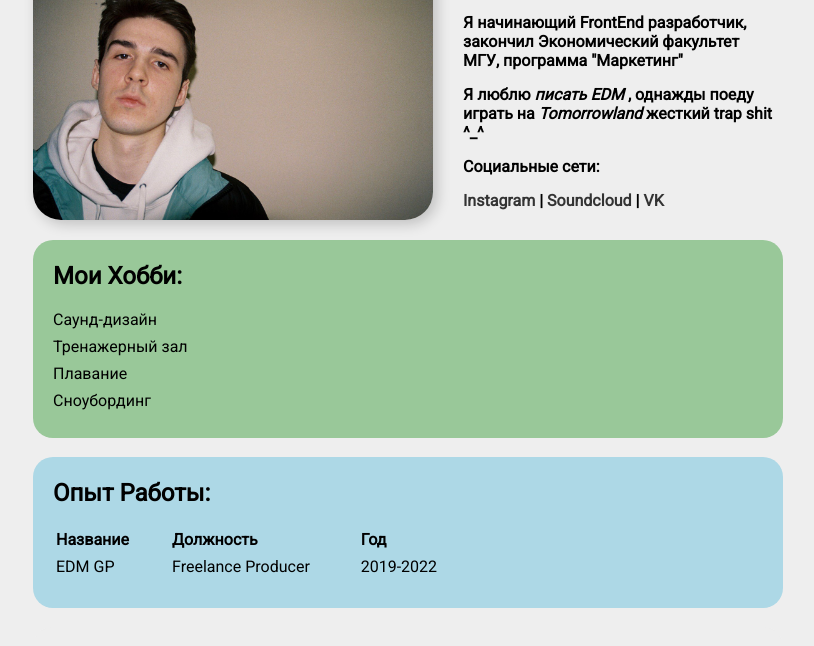
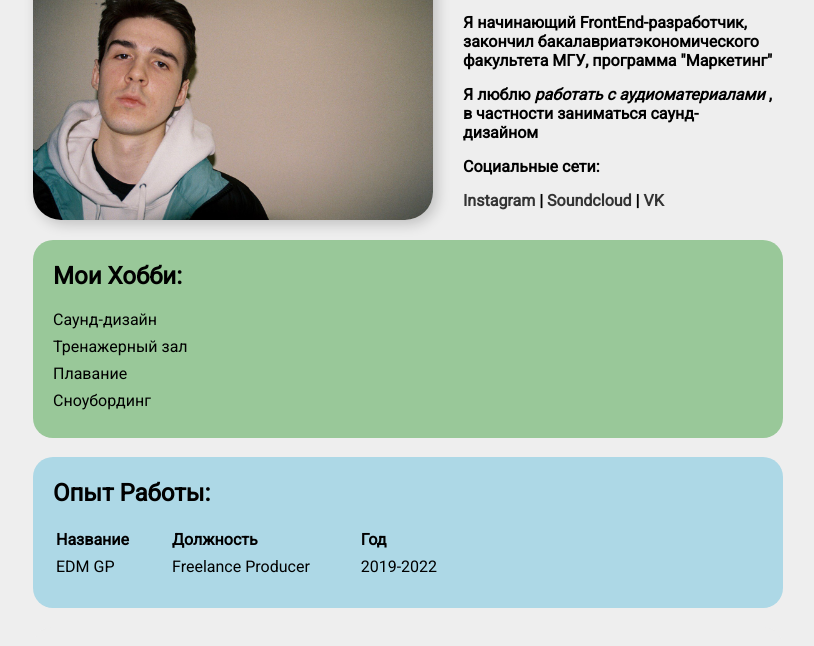
Before and after one commit to HAHAMODE69/resume, a plain HTML site: page index.html in a window 1280 px wide. Shown: the part 78-724 px from the top of the page, without its empty margins (232-1046 px from the left). Drawn offline with Linux system fonts and the light colour scheme.

Commit message:
Update index.html

```diff
--- a/index.html
+++ b/index.html
@@ -29,9 +29,9 @@
 
                     <h1>Кирилл Утин</h1>
 
-                    <p>Я начинающий <strong>FrontEnd разработчик</strong>, закончил <strong>Экономический факультет МГУ</strong>, программа <strong>"Маркетинг"</strong></p>
+                    <p>Я начинающий <strong>FrontEnd-разработчик</strong>, закончил бакалавриат<strong>экономического факультета МГУ</strong>, программа <strong>"Маркетинг"</strong></p>
 
-                    <p>Я люблю <em>писать EDM</em> , однажды поеду играть на <strong><em>Tomorrowland</em></strong> жесткий trap shit ^_^</p>
+                    <p>Я люблю <em>работать с аудиоматериалами</em> , в частности <strong>заниматься саунд-дизайном</strong></p>
 
                     <p><strong>Социальные сети:</strong></p>
 
```
